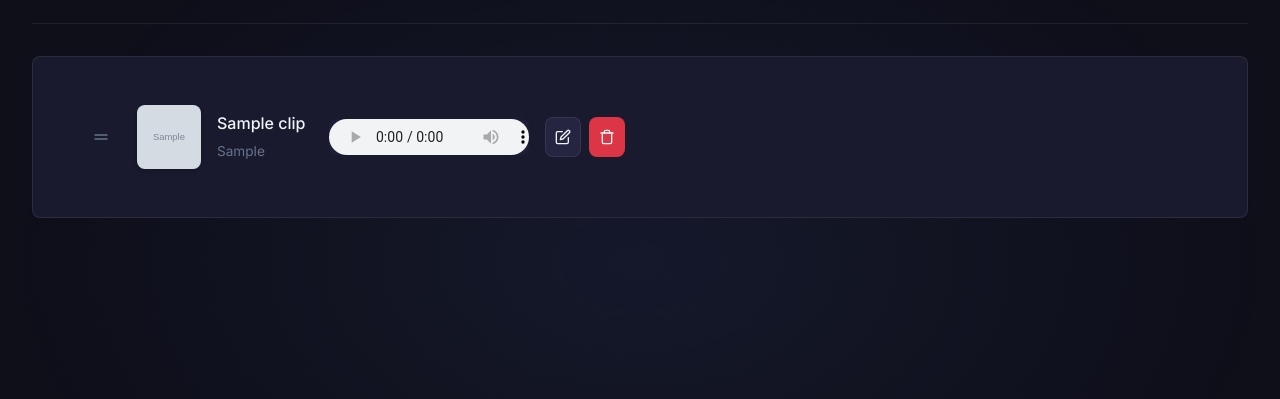
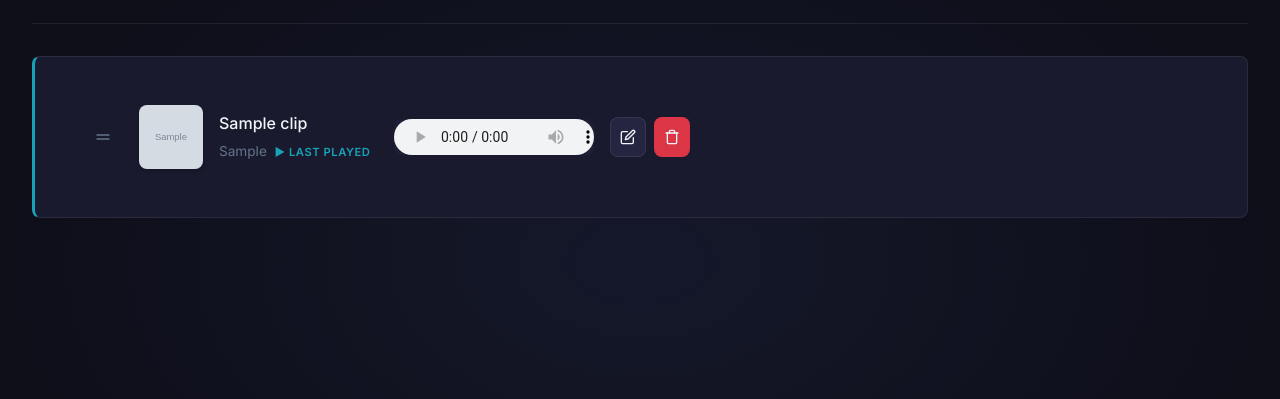
Before and after one commit to PoDuck/pi_chime, a Django app: page / in a window 1280 px wide. Shown: the part 139-538 px from the top of the page. Run offline with Django 5.2, Linux system fonts and the light colour scheme; tables that the repository leaves empty hold one stand-in row (values such as "Sample post"); grey boxes marked "Sample" are stand-in pictures; some libraries are stand-ins or nearby versions.

Commit message:
Highlight last played clip on clips list page
Uses the existing last_played boolean field to add a teal left border
and a '▶ last played' badge to whichever clip was most recently triggered.

Co-Authored-By: Claude Sonnet 4.6 <noreply@anthropic.com>

```diff
--- a/clips/templates/clips/clip_list.html
+++ b/clips/templates/clips/clip_list.html
@@ -59,6 +59,18 @@
 
     .sortable-chosen {
         background: var(--bg-card-hover);
+    }
+
+    .clip-last-played {
+        border-left: 3px solid var(--accent);
+    }
+
+    .last-played-badge {
+        font-size: 0.7rem;
+        font-weight: 600;
+        color: var(--accent);
+        text-transform: uppercase;
+        letter-spacing: 0.05em;
     }
 
     .clip-thumbnail {
@@ -170,7 +182,7 @@
 
     <ul id="clips" class="clips list-group">
         {% for object in object_list %}
-        <li data-id="{{ object.id }}" class="list-group-item">
+        <li data-id="{{ object.id }}" class="list-group-item{% if object.last_played %} clip-last-played{% endif %}">
             <div class="clip-item">
                 <div class="drag-handle" title="Drag to reorder">
                     <svg xmlns="http://www.w3.org/2000/svg" width="16" height="16" viewBox="0 0 24 24" fill="none" stroke="currentColor" stroke-width="2" stroke-linecap="round" stroke-linejoin="round"><line x1="3" y1="9" x2="21" y2="9"></line><line x1="3" y1="15" x2="21" y2="15"></line></svg>
@@ -179,7 +191,7 @@
                     <img src="{{ object.thumbnail_url }}" class="clip-thumbnail" alt="{{ object.title }}">
                     <div class="clip-info">
                         <a class="clip-title play" data-id="{{ object.id }}" href="{{ object.file_url }}">{{ object.title }}</a>
-                        <span class="clip-game">{{ object.game }}</span>
+                        <span class="clip-game">{{ object.game }}{% if object.last_played %} &nbsp;<span class="last-played-badge">&#9654; last played</span>{% endif %}</span>
                     </div>
                 </div>
 
```
